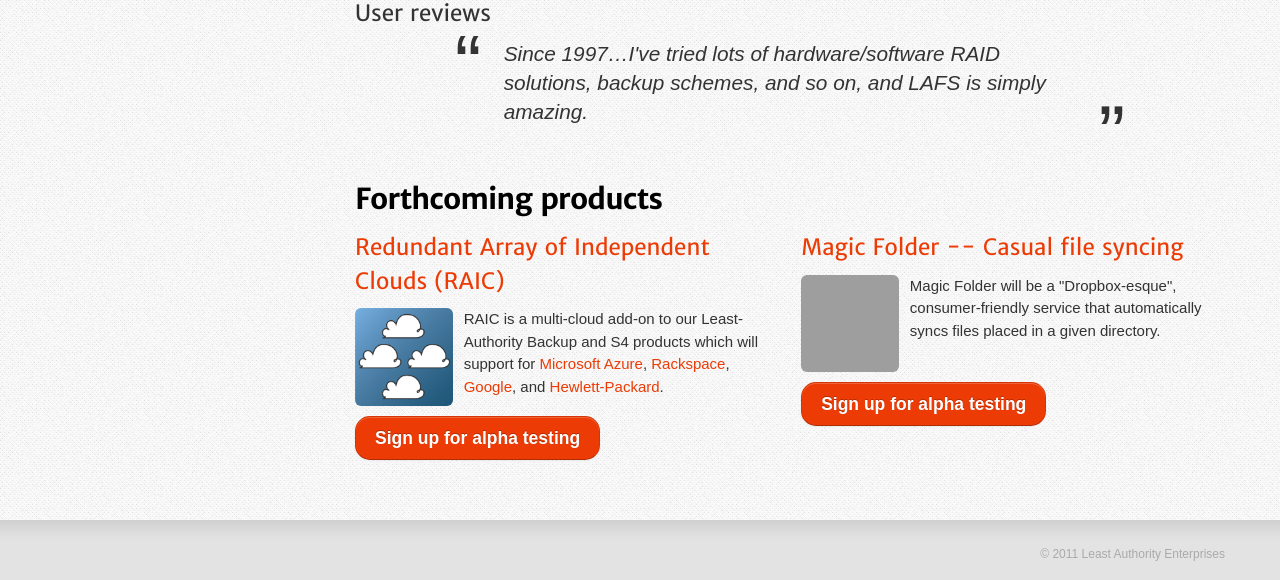
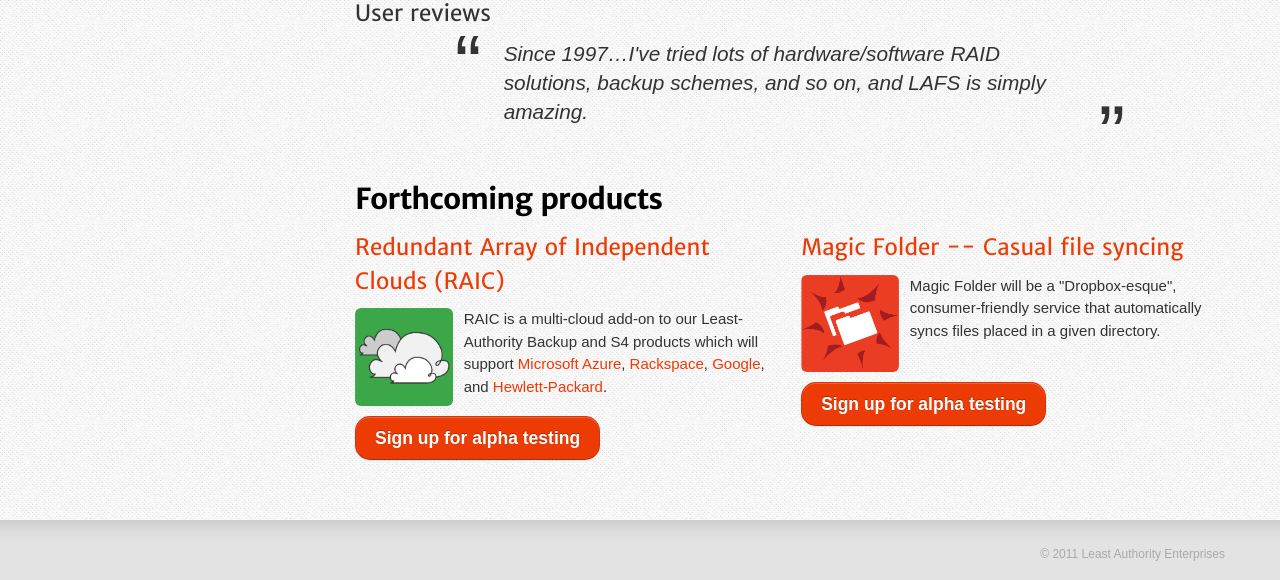
Before and after one commit to LeastAuthority/leastauthority.com, a Python web app: template lae_site/templates/index.html in a window 1280 px wide. Shown: the part 676-1256 px from the top of the page. Run offline with Jinja, Linux system fonts and the light colour scheme; the template is opened without the code that fills it, so the values that code supplies are empty; some web fonts are replaced; grey boxes are pictures that could not be loaded.

Commit message:
Added magic folder logo, updated RAIC logo

```diff
--- a/lae_site/templates/index.html
+++ b/lae_site/templates/index.html
@@ -71,7 +71,7 @@
         <div class="row-fluid">
             <div class="span3 product-image-left"><img src="/static/img/raic.png" class="img-rounded"></div>
             <div class="span9">
-            <p>RAIC is a multi-cloud add-on to our Least-Authority Backup and S4 products which will support for <a href="http://www.windowsazure.com">Microsoft Azure</a>, <a href="http://www.rackspace.com/cloud/">Rackspace</a>, <a href="https://cloud.google.com/">Google</a>, and <a href="https://www.hpcloud.com/">Hewlett-Packard</a>.</p>
+            <p>RAIC is a multi-cloud add-on to our Least-Authority Backup and S4 products which will support <a href="http://www.windowsazure.com">Microsoft Azure</a>, <a href="http://www.rackspace.com/cloud/">Rackspace</a>, <a href="https://cloud.google.com/">Google</a>, and <a href="https://www.hpcloud.com/">Hewlett-Packard</a>.</p>
             </div>
         </div>
         <a href="/queries/raic/" class="btn btn-danger btn-large signup-button">Sign up for alpha testing</a>
@@ -79,7 +79,7 @@
     <div class="span6">
         <h3><a href="/products/">Magic Folder -- Casual file syncing</a></h3>
         <div class="row-fluid">
-            <div class="span3 product-image-left"><img src="http://placekitten.com/200/200" align="left" class="img-rounded"></div>
+            <div class="span3 product-image-left"><img src="/static/img/magicfolder.png" align="left" class="img-rounded"></div>
             <div class="span9"><p>Magic Folder will be a "Dropbox-esque", consumer-friendly service that automatically syncs files placed in a given directory.</p></div>
         </div>
         <a href="/queries/magicfolder/" class="btn btn-danger btn-large signup-button">Sign up for alpha testing</a>
--- a/lae_site/templates/products.html
+++ b/lae_site/templates/products.html
@@ -43,7 +43,7 @@
 
 <div class="row-fluid">
     <div class="span2">
-        <div class="product-image-left"><img src="http://placekitten.com/200/200" class="img-rounded"></div>
+        <div class="product-image-left"><img src="/static/img/magicfolder.png" class="img-rounded"></div>
     </div>
     <div class="span10">
         <h3>Magic Folder</h3>
```
Also changed, not shown: content/static/img/magicfolder.png (added), content/static/img/raic.png.
